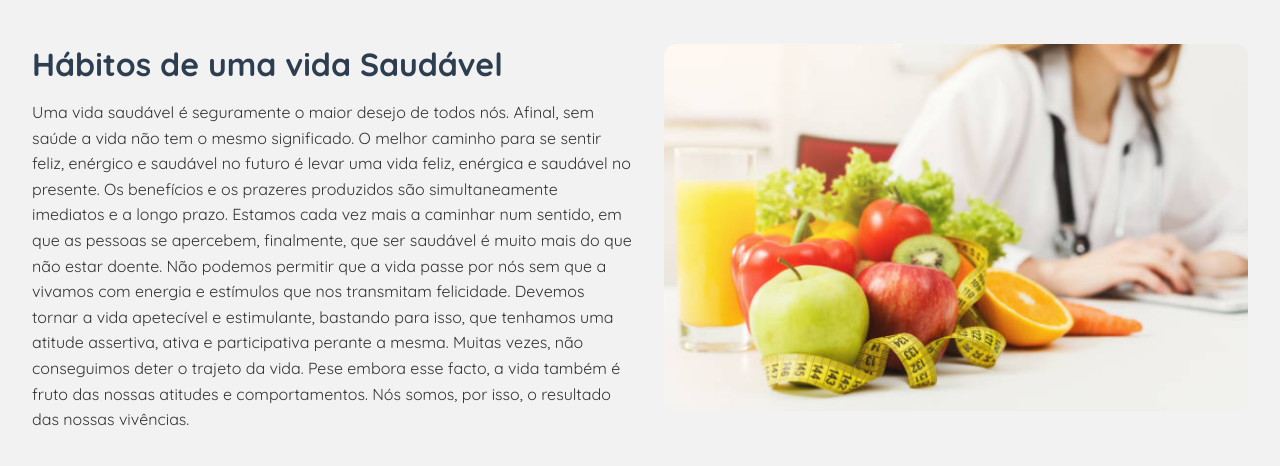
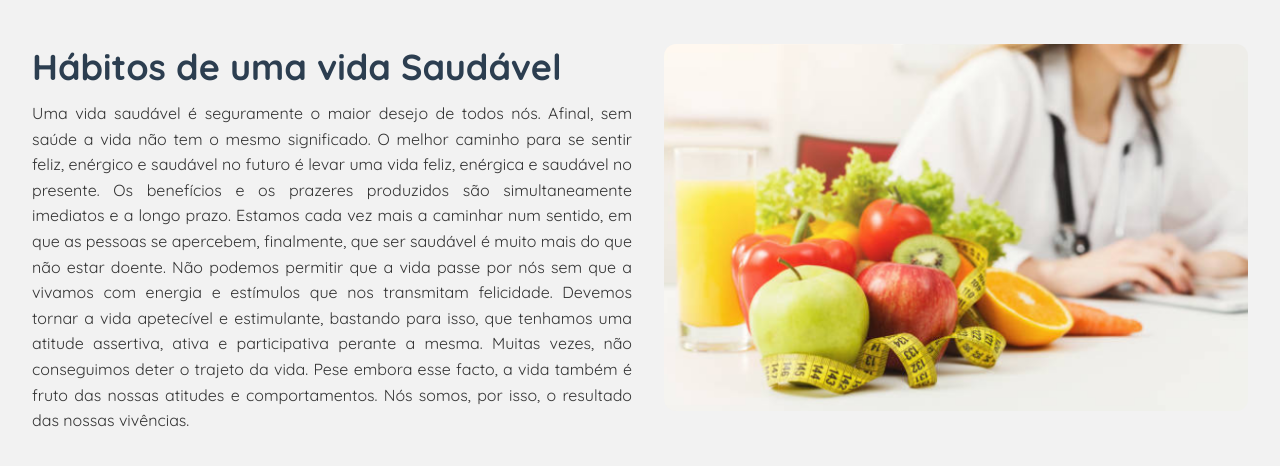
Before and after one commit to fabiocosta123/Saude_Desenvolve_Boticario, a plain HTML site: page index.html in a window 1280 px wide. Shown: the part 714-1180 px from the top of the page. Drawn offline with Linux system fonts and the light colour scheme.

Commit message:
feat:ajustes de estilização na home

```diff
--- a/style.css
+++ b/style.css
@@ -67,6 +67,8 @@ body{
     object-fit: cover; /* Cobre todo o espaço sem distorcer a imagem */
     margin-bottom: 10px;
 }
+
+
 /*seção home*/
 .home {
   display: flex;
@@ -84,16 +86,18 @@ body{
 }
 
 .home-nome h3 {
-  font-size: 2rem;
-  margin-bottom: 1rem;
+  font-size: 36px;
+  margin-bottom: 12px;
   color: #2c3e50;
 }
 
 .texto-home p {
-  font-size: 1rem;
+  font-size: 16 px;
   line-height: 1.6;
   color: #333;
-  margin-bottom: 1rem;
+  margin-bottom: 16px;
+  align-items: center;
+  text-align: justify;
 }
 
 /* Coluna da direita (imagem) */
@@ -104,6 +108,7 @@ body{
   align-items: center;
 }
 
+
 .imagem-home {
   max-width: 100%;
   height: auto;
@@ -112,6 +117,7 @@ body{
 
 
 }
+
 
 /* Responsividade */
 @media (max-width: 768px) {
@@ -138,11 +144,11 @@ body{
   .texto-home p {
     font-size: 18px; /* Evita fonte muito grande em telas pequenas */
     text-align: justify;
-    padding: 0 1rem;
+    padding: 0 16px;
   }
 
   .home-nome h3 {
     font-size: 22px;
-    margin-bottom: 1rem;
+    margin-bottom: 16px;
   }
 }
```
